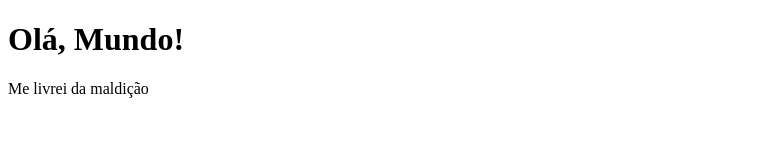
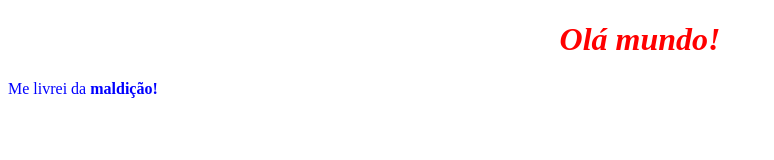
Before and after one commit to ivanlfsilva/CursoHTML-css, a plain HTML site: page index.html in a window 1280 px wide. Shown: the whole page, without its empty margins (0-774 px from the left). Drawn offline with Linux system fonts and the light colour scheme.

Commit message:
novascontribuições

```diff
--- a/index.html
+++ b/index.html
@@ -3,12 +3,14 @@
 <head>
     <meta charset="UTF-8">
     <meta name="viewport" content="width=device-width, initial-scale=1.0">
-    <title>Document</title>
+    <title>estudosHtmlCssJs</title>
+    <link rel="stylesheet" href="style.css">
+    <link rel="script" href="script.js">
 </head>
 <body>
 
-    <h1>Olá, Mundo!</h1>
-    <p>Me livrei da maldição</p>
+    <h1><i>Olá mundo!</i></h1>
+    <p>Me livrei da <strong>maldição!</strong></p>
 
 </body>
 </html>
--- a/style.css
+++ b/style.css
@@ -1,6 +1,8 @@
 h1{
 
     color: red;
+    font: arial 20px;
+    text-align: center;
 
 }
 
```
